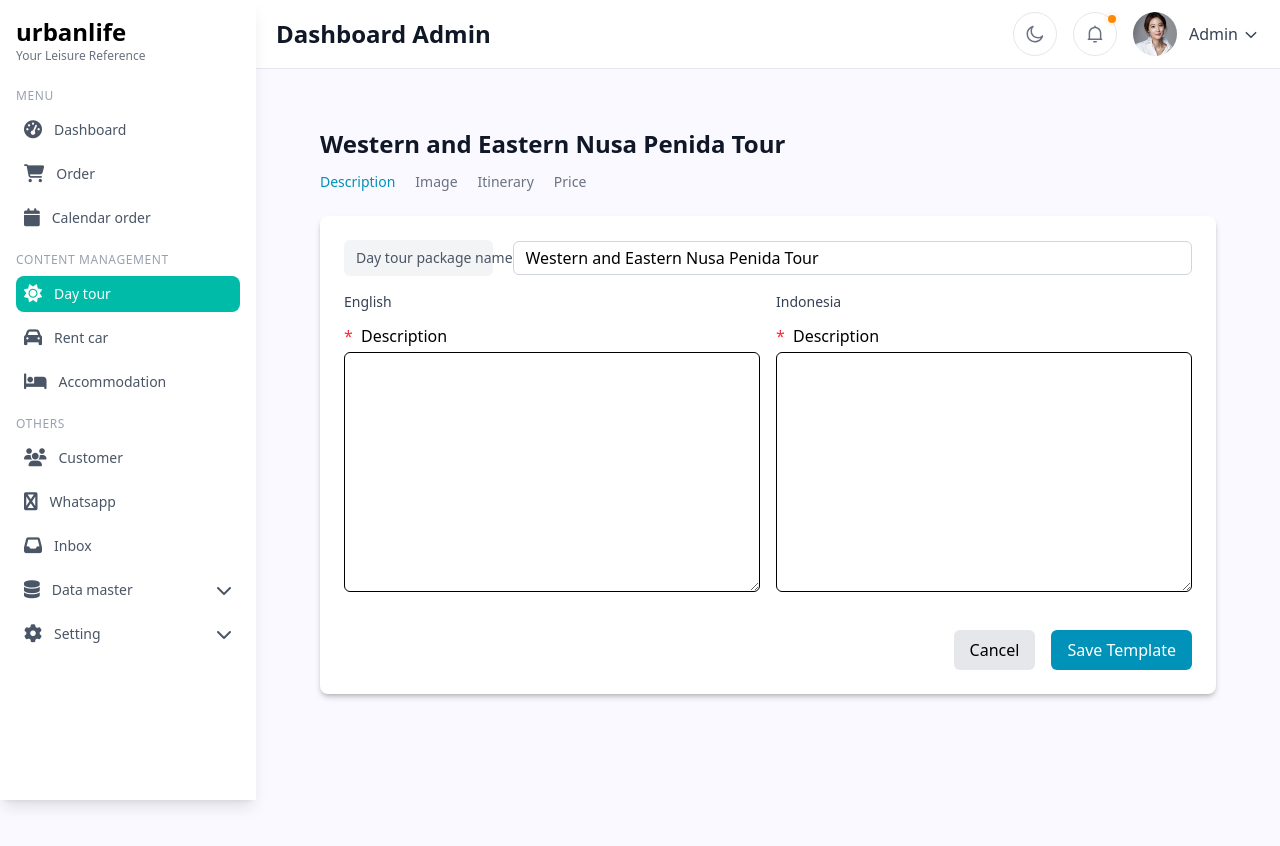
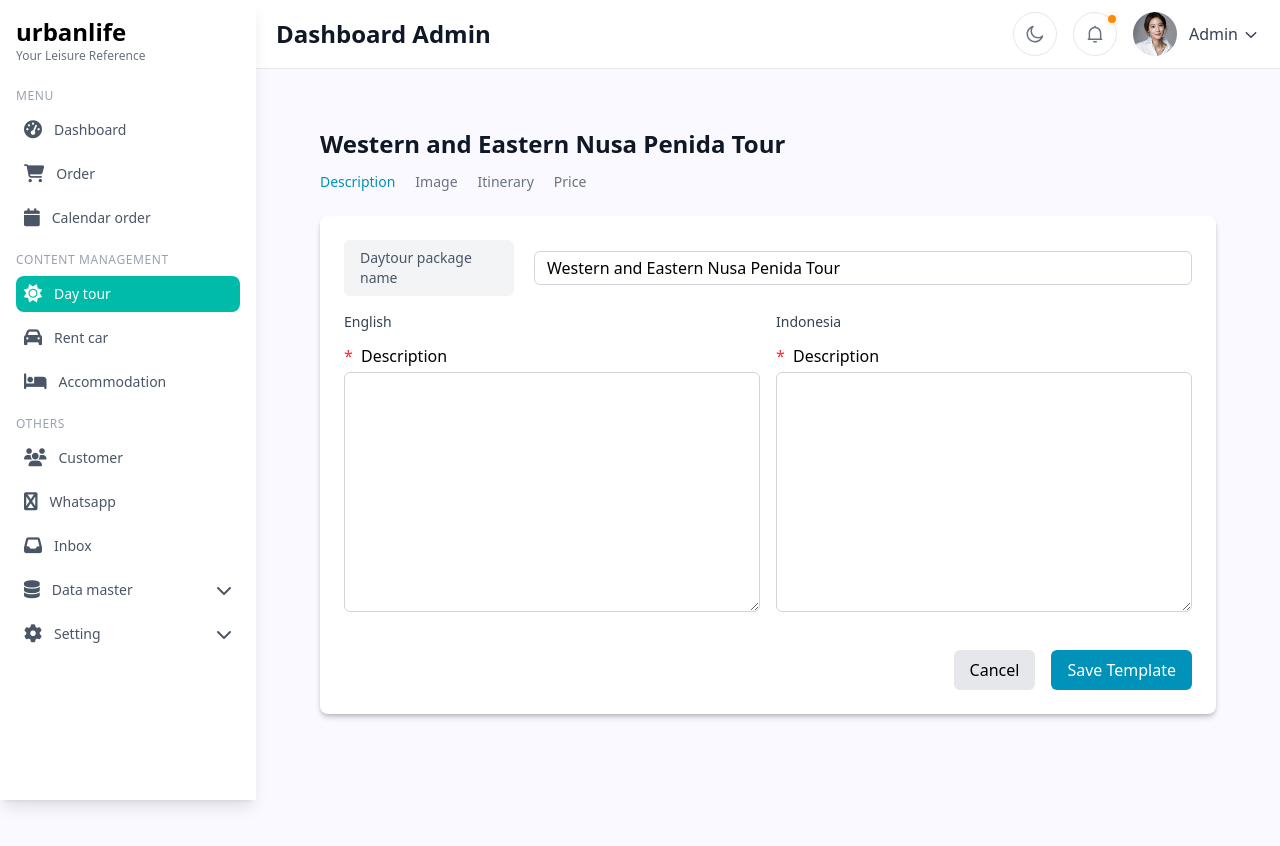
Before and after one commit to myreds12/urbanlife-frontend, a React (Vite) app in the folder urbanlife-frontend/: page /day-tour in a window 1280 px wide. Shown: the top 846 px of the page. Built offline with nearby package versions, Linux system fonts and the light colour scheme.

Commit message:
daytour : edit desc, button itinerary & price

```diff
--- a/urbanlife-frontend/src/components/AdminDashboard/DayTour/DescriptionSection.tsx
+++ b/urbanlife-frontend/src/components/AdminDashboard/DayTour/DescriptionSection.tsx
@@ -25,15 +25,15 @@ const DescriptionSection: React.FC<DescriptionSectionProps> = ({
       <div className="bg-white p-6 rounded-lg shadow-md shadow-black/20">
         <form onSubmit={handleSubmit} className="space-y-4">
           <div className="flex items-center">
-            <label className="block text-sm font-medium text-gray-600 mr-5 whitespace-nowrap bg-gray-100 px-3 py-2 rounded-md">
-              Day tour package name
+            <label className="block text-sm font-medium text-gray-600 mr-5 bg-gray-100 px-4 py-2 rounded-md" style={{ minWidth: "170px" }}>
+              Daytour package name
             </label>
             <input
               type="text"
               name="packageName"
               value={formData.packageName}
               onChange={handleChange}
-              className="py-1 px-3 w-full border border-gray-300 rounded-md focus:outline-cyan-600"
+              className="py-1 px-3 w-full  rounded-md border border-gray-300 focus:outline-cyan-600"
             />
           </div>
 
@@ -47,7 +47,7 @@ const DescriptionSection: React.FC<DescriptionSectionProps> = ({
                 name="englishDescription"
                 value={formData.englishDescription}
                 onChange={handleChange}
-                className="mt-1 p-2 w-full border rounded-md h-60"
+                className="mt-1 p-2 w-full rounded-md h-60 border border-gray-300 focus:outline-cyan-600"
               />
             </div>
             <div className="w-1/2">
@@ -59,7 +59,7 @@ const DescriptionSection: React.FC<DescriptionSectionProps> = ({
                 name="indonesiaDescription"
                 value={formData.indonesiaDescription}
                 onChange={handleChange}
-                className="mt-1 p-2 w-full border rounded-md h-60"
+                className="mt-1 p-2 w-full rounded-md h-60 border border-gray-300 focus:outline-cyan-600"
               />
             </div>
           </div>
--- a/urbanlife-frontend/src/components/AdminDashboard/DayTour/ItinerarySection.tsx
+++ b/urbanlife-frontend/src/components/AdminDashboard/DayTour/ItinerarySection.tsx
@@ -45,7 +45,7 @@ const ItinerarySection: React.FC<ItinerarySectionProps> = ({ id, isActive }) =>
             <button
               type="button"
               onClick={addDestination}
-              className="px-4 py-2 bg-green-500 text-white rounded-md hover:bg-green-600"
+              className="px-4 py-2 bg-cyan-600 text-white rounded-md hover:bg-cyan-700"
             >
               Add destination
             </button>
@@ -120,11 +120,11 @@ const ItinerarySection: React.FC<ItinerarySectionProps> = ({ id, isActive }) =>
               ))}
             </div>
           </div>
-          <div className="flex justify-end space-x-4 mt-4">
-            <button type="button" className="px-4 py-2 bg-gray-200 rounded-md hover:bg-gray-300">
+          <div className="flex justify-end space-x-4 mt-8">
+            <button type="button" className="px-4 py-2 bg-gray-200 rounded-md hover:bg-cyan-700">
               Cancel
             </button>
-            <button type="submit" className="px-4 py-2 bg-green-500 text-white rounded-md hover:bg-green-600">
+            <button type="submit" className="px-4 py-2 bg-cyan-600 text-white rounded-md hover:bg-cyan-700">
               Save Template
             </button>
           </div>
--- a/urbanlife-frontend/src/components/AdminDashboard/DayTour/PriceSection.tsx
+++ b/urbanlife-frontend/src/components/AdminDashboard/DayTour/PriceSection.tsx
@@ -54,11 +54,11 @@ const PriceSection: React.FC<PriceSectionProps> = ({ id, isActive }) => {
               </div>
             </div>
           </div>
-          <div className="flex justify-end space-x-4 mt-4">
-            <button type="button" className="px-4 py-2 bg-gray-200 rounded-md hover:bg-gray-300">
+          <div className="flex justify-end space-x-4 mt-8">
+            <button type="button" className="px-4 py-2 bg-gray-200 rounded-md hover:bg-cyan-700">
               Cancel
             </button>
-            <button type="submit" className="px-4 py-2 bg-green-500 text-white rounded-md hover:bg-green-600">
+            <button type="submit" className="px-4 py-2 bg-cyan-600 text-white rounded-md hover:bg-cyan-700">
               Save Template
             </button>
           </div>
```
